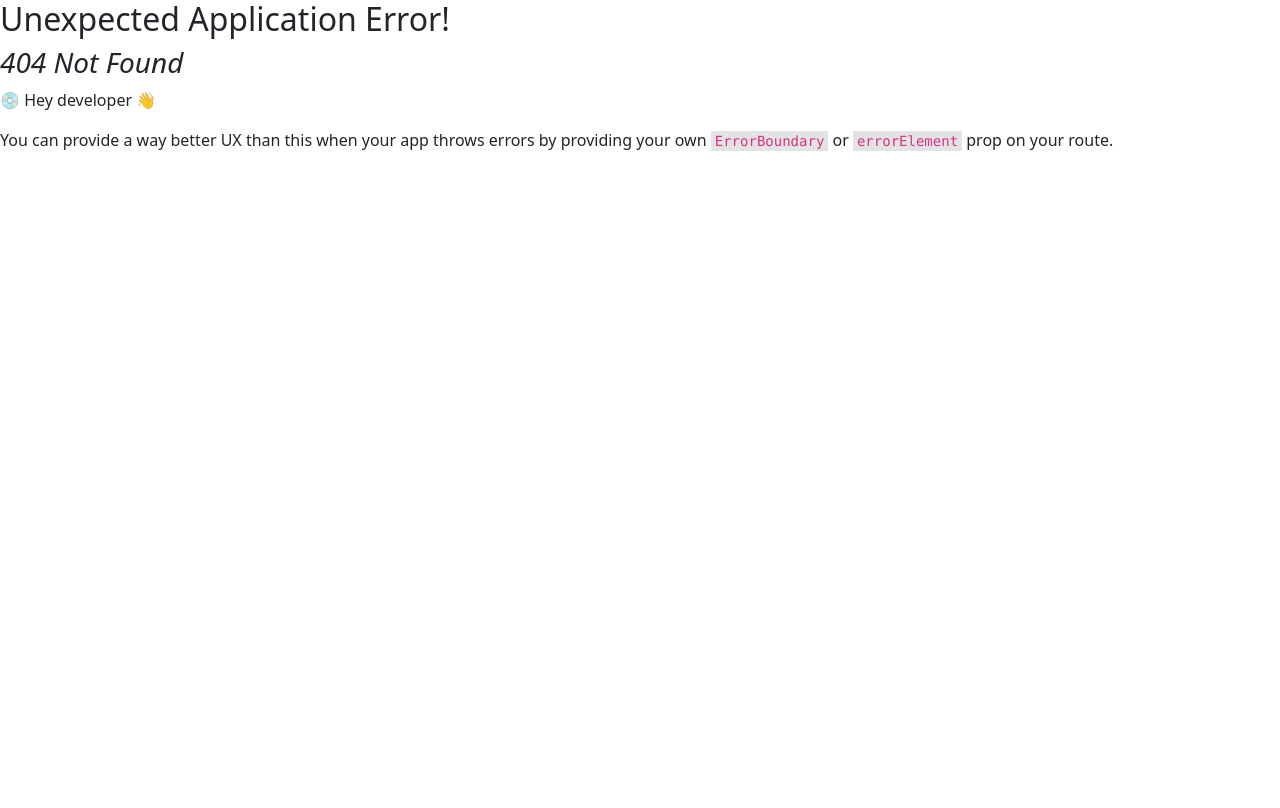
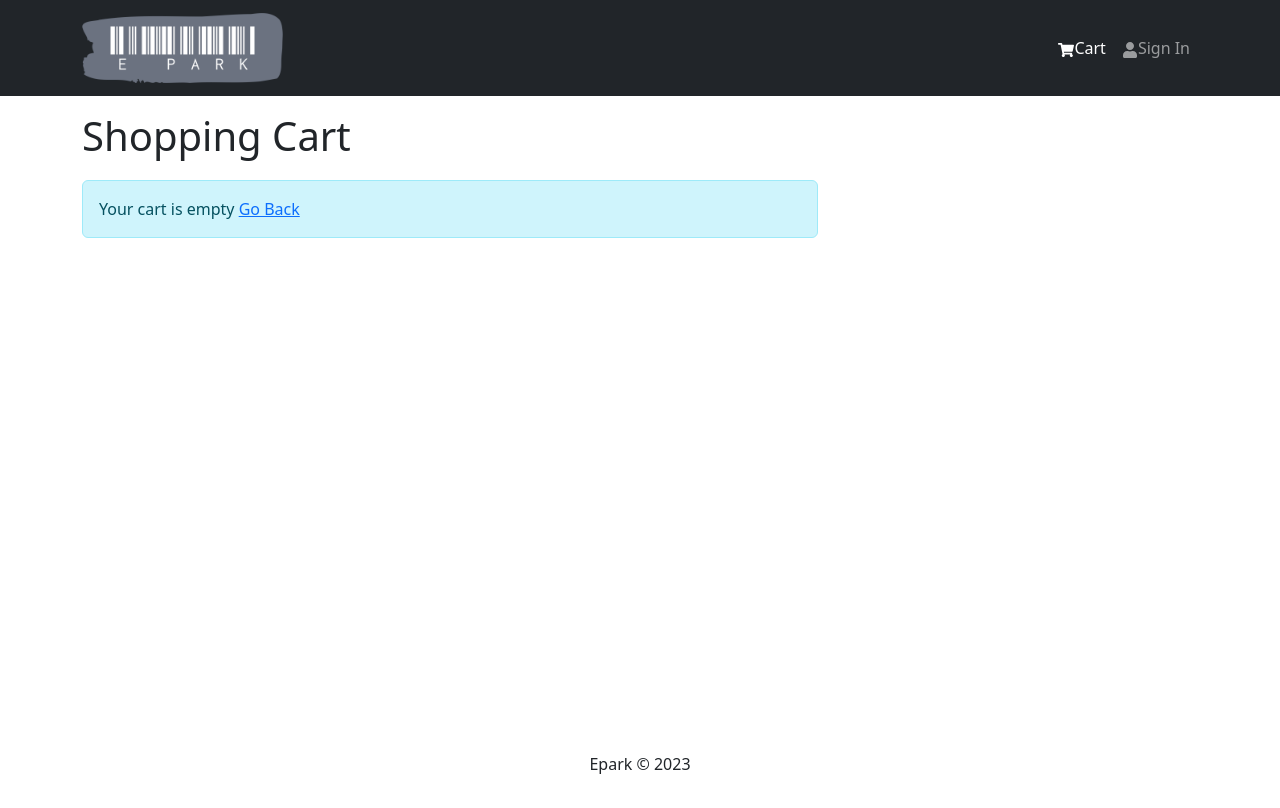
Before and after one commit to Bharatpanwar4/Epark, a React (Vite) app in the folder Frontend/: page /cart in a window 1280 px wide. Before the commit this address had no page. Built offline with nearby package versions, Linux system fonts and the light colour scheme.

Commit message:
created cart badge

```diff
--- a/Frontend/src/index.jsx
+++ b/Frontend/src/index.jsx
@@ -11,11 +11,14 @@
 import App from './App.jsx'
 import HomePage from './pages/HomePage.jsx';
 import ProductPage from './pages/ProductPage';
+import CartPage from './pages/CartPage.jsx';
 const router = createBrowserRouter(
   createRoutesFromElements(
     <Route path='/' element={<App/>}>
 <Route index={true} path='/' element={<HomePage/>}/>
 <Route  path='/product/:id' element={<ProductPage/>}/>
+<Route  path='/cart' element={<CartPage/>}/>
+
 
     </Route>
   )
--- /dev/null
+++ b/Frontend/src/pages/CartPage.jsx
@@ -0,0 +1,30 @@
+
+import { Link , useNavigate } from "react-router-dom"
+import { useDispatch,useSelector } from "react-redux"
+import {Row,Col,ListGroup,Image,Form,Button,Card} from 'react-bootstrap'
+import { FaTrash } from "react-icons/fa"
+import Message from "../components/Message"
+
+const CartPage = () => {
+    const navigate = useNavigate()
+    const dispatch = useDispatch()
+    const cart = useSelector((state)=>state.cart)
+    const {cartItems} = cart
+  return (
+
+<Row>
+    <Col md={8}>
+        <h1 style={{marginBottom:'20px'}}>Shopping Cart</h1>
+        {cartItems.length === 0?(
+            <Message>Your cart is empty <Link to='/'>Go Back</Link></Message>
+        ):(
+            <ListGroup variant="flush">
+                Items
+            </ListGroup>
+        )}
+    </Col>
+</Row>
+    )
+}
+
+export default CartPage
```
